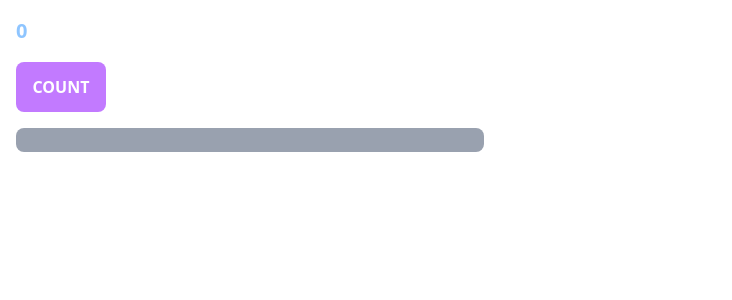
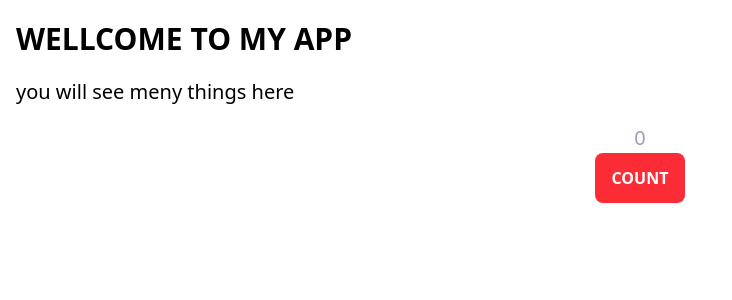
Before and after one commit to hosein8513/react-learning, a React (Vite) app: page / in a window 1280 px wide. Shown: the top 300 px of the page, without its empty margins (0-732 px from the left). Built offline with nearby package versions, Linux system fonts and the light colour scheme.

Commit message:
react-memo

```diff
--- a/src/App.jsx
+++ b/src/App.jsx
@@ -1,11 +1,15 @@
-import Normalcomp from "./Normalcomp";
+import { useState } from "react";
+import Childcomp from "./Childcomp";
+import Counter from "./Counter";
 
 const App = () => {
+console.log("app rerendered");
 
-
+const [count,setcount]=useState(0)
   return (
-    <div className="w-[500px]">
-      <Normalcomp/>
+    <div className="flex flex-col justify-center items-center">
+<Childcomp/>
+<Counter count={count} setcount={setcount}/>
     </div>
   );
 }
--- /dev/null
+++ b/src/Childcomp.jsx
@@ -0,0 +1,14 @@
+import React, { memo } from 'react';
+
+const Childcomp = () => {
+    console.log("child rerendered");
+
+    return (
+        <div className='w-full flex flex-col gap-4 p-4'>
+            <h1 className='text-[30px] font-bold'>WELLCOME TO MY APP</h1>
+            <span className='text-[20px]'>you will see meny things here</span>
+        </div>
+    );
+};
+
+export default memo(Childcomp);
--- /dev/null
+++ b/src/Counter.jsx
@@ -0,0 +1,14 @@
+import React from 'react';
+
+const Counter = ({count,setcount}) => {
+    console.log("counter rerendered");
+
+    return (
+        <div className='flex flex-col justify-center items-center'>
+            <span className='text-[20px] text-gray-400'>{count}</span>
+<button className='w-[90px] h-[50px] bg-red-500 rounded-lg text-white font-semibold'onClick={()=>setcount(count +1)}>COUNT</button>
+        </div>
+     );
+};
+
+export default Counter;
--- a/src/Normalcomp.jsx
+++ /dev/null
@@ -1,20 +0,0 @@
-import React, { useCallback, useState } from 'react';
-
-const Normalcomp = () => {
-    const [count, setcount] = useState(0)
-    const [text, settext] = useState(" ")
-
-   const todo =useCallback(()=>{
-console.log("number changed");
-setcount((prev)=>prev+1)
-   },[])
-    return (
-        <div className='flex flex-col p-4 gap-4'>
-           <span className='text-[20px] font-semibold text-blue-300'>{count}</span>
-           <button className='w-[90px] h-[50px] bg-purple-400 text-white font-semibold rounded-lg' onClick={todo}>COUNT</button>
-           <input value={text} onChange={(e)=>settext(e.target.value)} className='bg-gray-400 rounded-lg'/>
-        </div>
-    );
-};
-
-export default Normalcomp;
```
